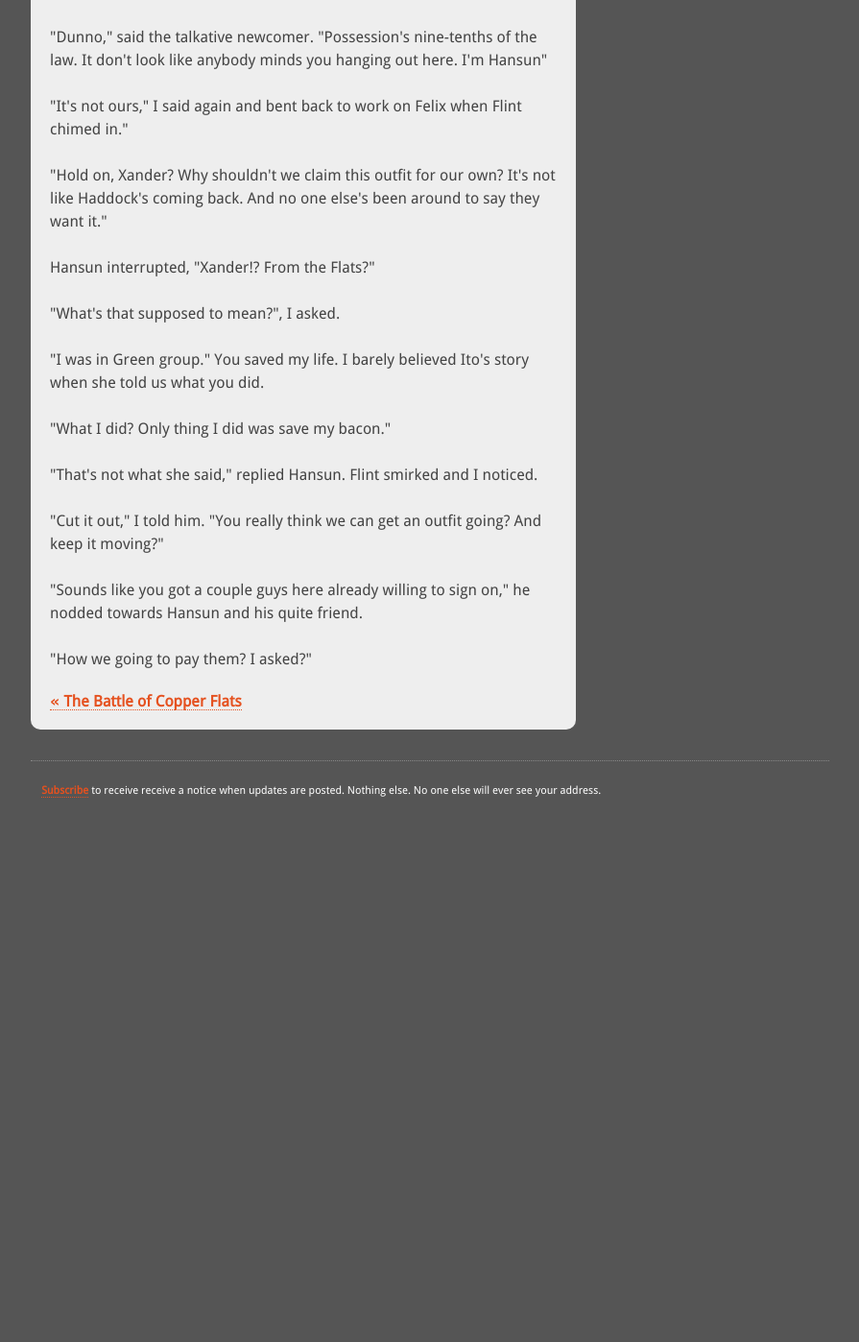
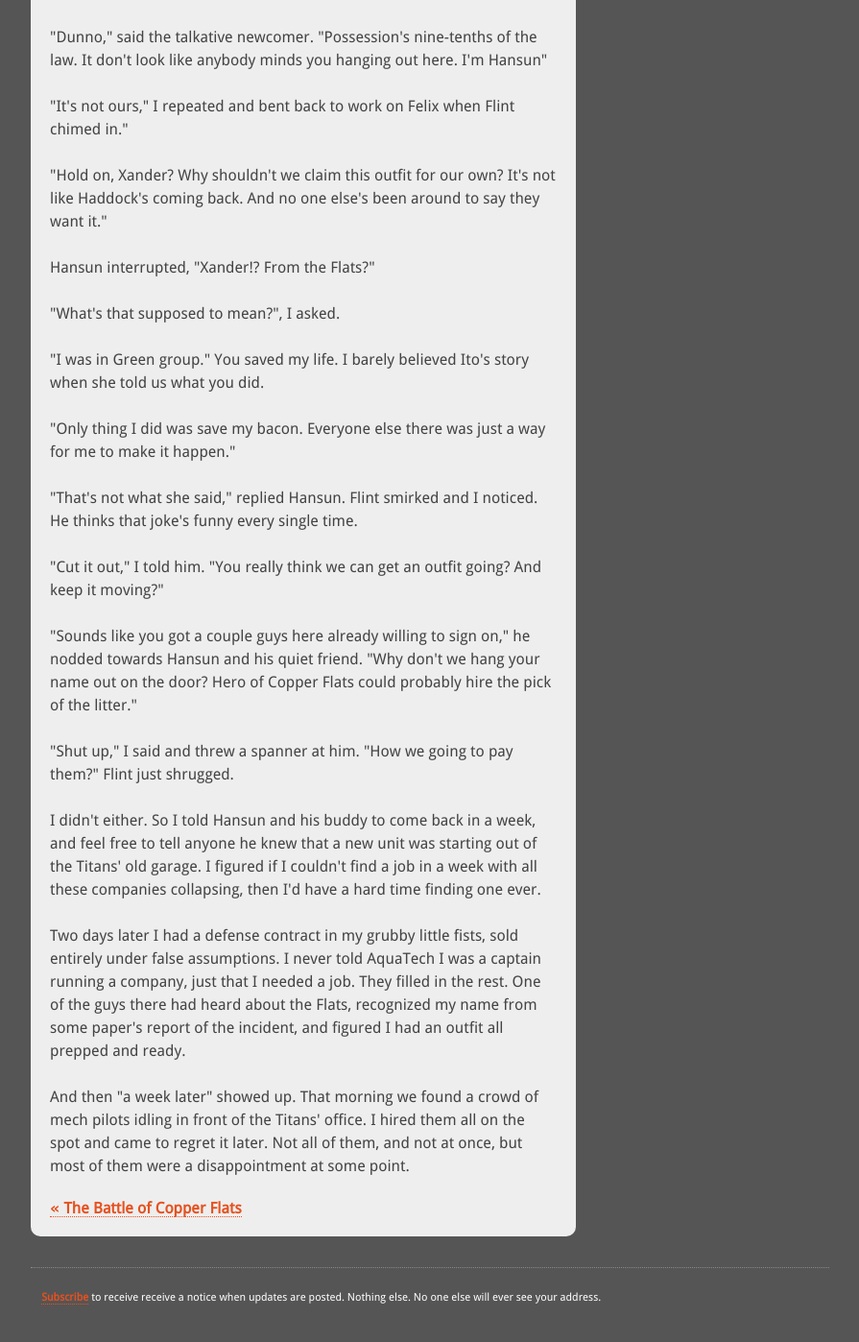
Before and after one commit to saturdayplace/Sons-of-Terra, a Jekyll site: the page built from _posts/3013-01-22-start-xenos.html, in a window 1280 px wide and 1400 px high, scrolled down 1440 px. Shown: the whole window at 96% size, without its empty margins (192-1087 px from the left). Built offline with Jekyll 4.4.1, drawn with Linux system fonts in a browser that asks for light colours; nearby versions of some CDN libraries; before the commit the page ends 2312 px from its top, so only the background shows below that; some of the changed text lies outside the part shown.

Commit message:
renamed Hiring to The Beginning of the Xenos. Needs ending.

```diff
--- a/_posts/3013-01-22-hiring.html
+++ b/_posts/3013-01-22-start-xenos.html
@@ -1,11 +1,12 @@
 ---
 layout: post
 author: Xander
+title: The Beginning of the Xenos
 ---
 
 <p>Most mercenary outfits will hire any pilot with a mech who wants in. It's hard to blame them; that kind of heavy equipment is hard to come by, and I don't know of a company that can't use the guns. But hiring pilots helter-skelter buys you the command of a helter-skelter unit. I'd rather my pilots have demonstrated a certain kind of character; the kind you don't find much in mercenaries. I don't have a name for it, and it tends to hide behind the veteran's swaggering bravado.</p>
 
-<p>Starting out, it was just me and Flint. Flint's the perfect example of what I'm talking about. Doesn't jump to conclusions, but makes quick decisions on the field. Drinks like a fish, but is the first one to the gym the next morning. To my knowledge, he's never lost even a single hand-to-hand bout.. I'm almost certain his story about single-handedly taking out that platoon on New Kansas is either grossly overstated or entirely fabricated, probably because he only tells it when he's drunk. He cares about the men under his command in 'A' company. He cares a lot. And they know it; they'd follow him down the gullet of Hades and swim the Styx to bring back Cerberus' heads. You don't find these guys just by hiring whomever shows up at your door.</p>
+<p>Starting out, it was just me and Flint. Flint's the perfect example of what I'm talking about. Doesn't jump to conclusions, but makes quick decisions on the field. Drinks like a fish, but is the first one to the gym the next morning. To my knowledge, he's never lost even a single hand-to-hand bout. I'm almost certain his story about single-handedly taking out that platoon on New Kansas is either grossly overstated or entirely fabricated, probably because he only tells it when he's drunk. He cares about the men under his command in 'A' company. He cares a lot. And they know it; they'd follow him down the gullet of Hades and swim the Styx to bring back Cerberus' heads. You don't find these guys just by hiring whomever shows up at your door.</p>
 
 <p>And after Copper Flats, a mass of misguided or misbegotten miscreants streamed through the door. Most of the companies involved didn't have any real leadership remaining after that battle, and that has an effect on the younger ranks. Much as they all like to think they'd do better calling the shots, much as they brag to each other over drinks about what they'll do when their "turn comes," when given the chance most folk'll back away. It's intimidating to stare right in the face of real responsibility. The outfits involved in the Flats just lamely fell apart aftwards as the youth drifted to places they could count on. The middle ranks from those &mdash; guys who'd be non-coms in a conventional army &mdash; were left stranded without a place to work.</p>
 
@@ -21,7 +22,7 @@
 
 <p>"Dunno," said the talkative newcomer. "Possession's nine-tenths of the law. It don't look like anybody minds you hanging out here. I'm Hansun"</p>
 
-<p>"It's not ours," I said again and bent back to work on Felix when Flint chimed in."</p>
+<p>"It's not ours," I repeated and bent back to work on Felix when Flint chimed in."</p>
 
 <p>"Hold on, Xander? Why shouldn't we claim this outfit for our own? It's not like Haddock's coming back. And no one else's been around to say they want it."</p>
 
@@ -31,15 +32,23 @@
 
 <p>"I was in Green group." You saved my life. I barely believed Ito's story when she told us what you did.</p>
 
-<p>"What I did? Only thing I did was save my bacon."</p>
+<p>"Only thing I did was save my bacon. Everyone else there was just a way for me to make it happen."</p>
 
-<p>"That's not what she said," replied Hansun. Flint smirked and I noticed.</p>
+<p>"That's not what she said," replied Hansun. Flint smirked and I noticed. He thinks that joke's funny every single time.</p>
 
 <p>"Cut it out," I told him. "You really think we can get an outfit going? And keep it moving?"</p>
 
-<p>"Sounds like you got a couple guys here already willing to sign on," he nodded towards Hansun and his quite friend.</p>
+<p>"Sounds like you got a couple guys here already willing to sign on," he nodded towards Hansun and his quiet friend. "Why don't we hang your name out on the door? Hero of Copper Flats could probably hire the pick of the litter."</p>
 
-<p>"How we going to pay them? I asked?"</p>
+<p>"Shut up," I said and threw a spanner at him. "How we going to pay them?" Flint just shrugged.</p>
+
+<p>I didn't either. So I told Hansun and his buddy to come back in a week, and feel free to tell anyone he knew that a new unit was starting out of the Titans' old garage. I figured if I couldn't find a job in a week with all these companies collapsing, then I'd have a hard time finding one ever.</p>
+
+<p>Two days later I had a defense contract in my grubby little fists, sold entirely under false assumptions. I never told AquaTech I was a captain running a company, just that I needed a job. They filled in the rest. One of the guys there had heard about the Flats, recognized my name from some paper's report of the incident, and figured I had an outfit all prepped and ready.</p>
+
+<p>And then "a week later" showed up. That morning we found a crowd of mech pilots idling in front of the Titans' office. I hired them all on the spot and came to regret it later. Not all of them, and not at once, but most of them were a disappointment at some point.</p>
+
+<p></p>
 
 
 <ol id='footnotes'>
```
